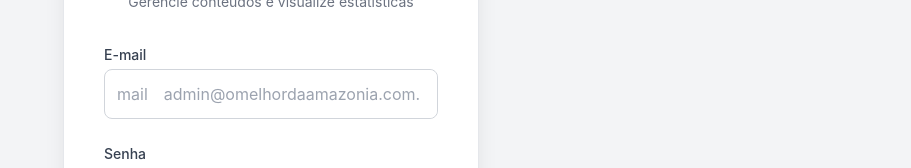
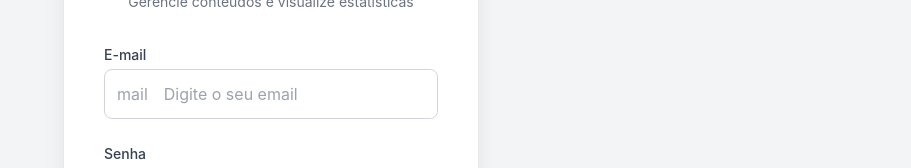
Before and after one commit to devpedro404/Aplica-Jornal, a React (Create React App) app: page /admin/login in a window 1280 px wide. Shown: the part 261-429 px from the top of the page, without its empty margins (369-1280 px from the left). Built offline with nearby package versions, Linux system fonts and the light colour scheme; the HTML template or start-up script is replaced by a standard one.

Commit message:
feat: Trocando o nome do input login em pages/Login.jsx

```diff
--- a/src/admin/pages/Login.jsx
+++ b/src/admin/pages/Login.jsx
@@ -113,7 +113,7 @@ const Login = () => {
                     border: 'none',
                     backgroundColor: isDark ? '#1f2937' : '#ffffff',
                   }}
-                  placeholder="admin@omelhordaamazonia.com.br"
+                  placeholder="Digite o seu email"
                   required
                 />
               </div>
```
